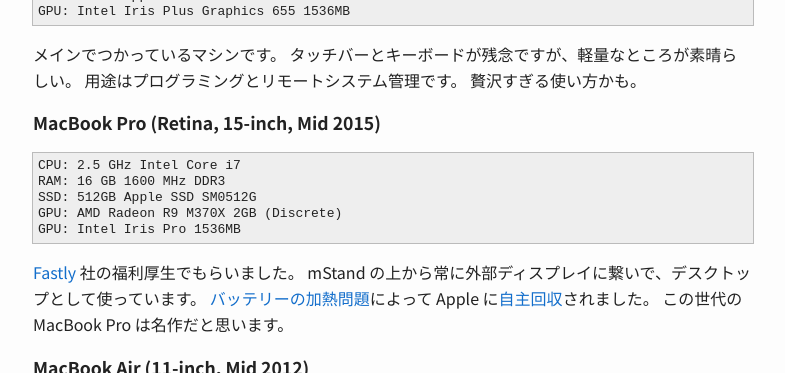
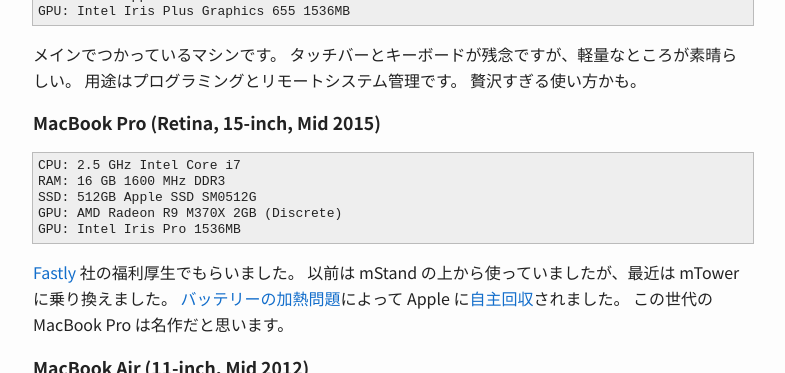
Before and after one commit to toru/ep.torumk.com, a Jekyll site: the page built from _pages/gear.md, in a window 1280 px wide and 900 px high, scrolled down 625 px, cut to the strip 0-373 px from the top of the window. Shown: the whole strip, without its empty margins (247-1032 px from the left). Built offline with Jekyll 4.4.1, drawn with Linux system fonts in a browser that asks for light colours.

Commit message:
pages/gear: no longer use mstand

```diff
--- a/_pages/gear.md
+++ b/_pages/gear.md
@@ -54,7 +54,7 @@
 </pre>
 
 <a href="/t/fastly">Fastly</a> 社の福利厚生でもらいました。
-mStand の上から常に外部ディスプレイに繋いで、デスクトップとして使っています。
+以前は mStand の上から使っていましたが、最近は mTower に乗り換えました。
 [バッテリーの加熱問題](https://www.theverge.com/2019/6/20/18693136/apple-recall-2015-15-inch-macbook-pro-battery-overheat-fire-risk-safety)によって Apple に[自主回収](/apple-battery-recall-visit)されました。
 この世代の MacBook Pro は名作だと思います。
 
```
